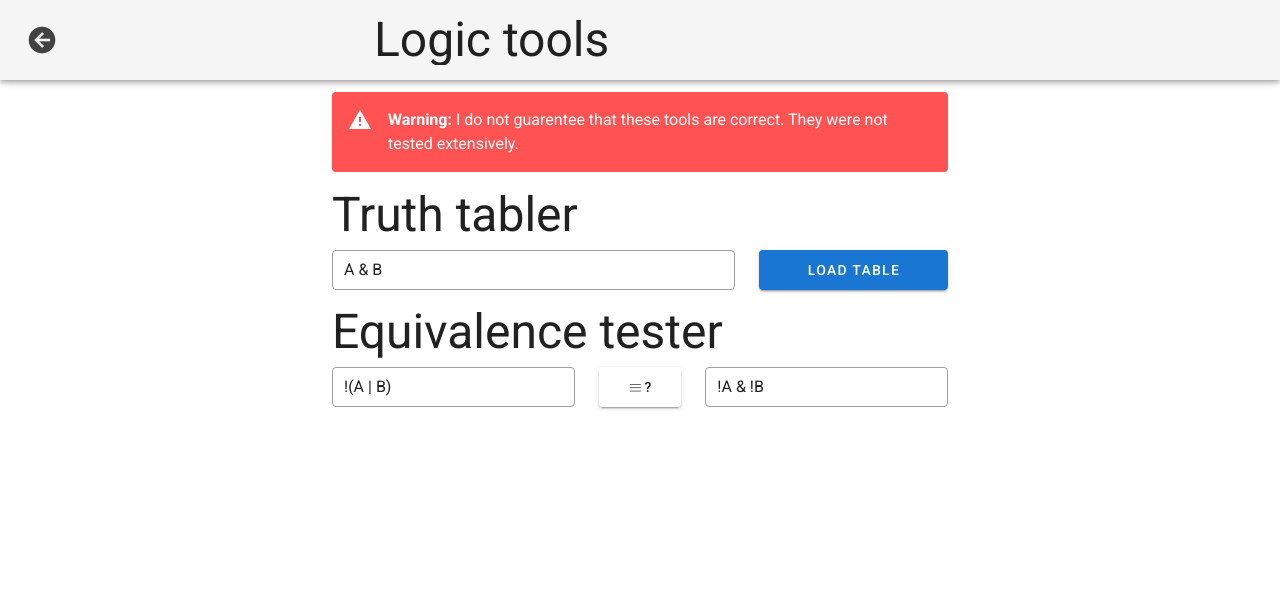
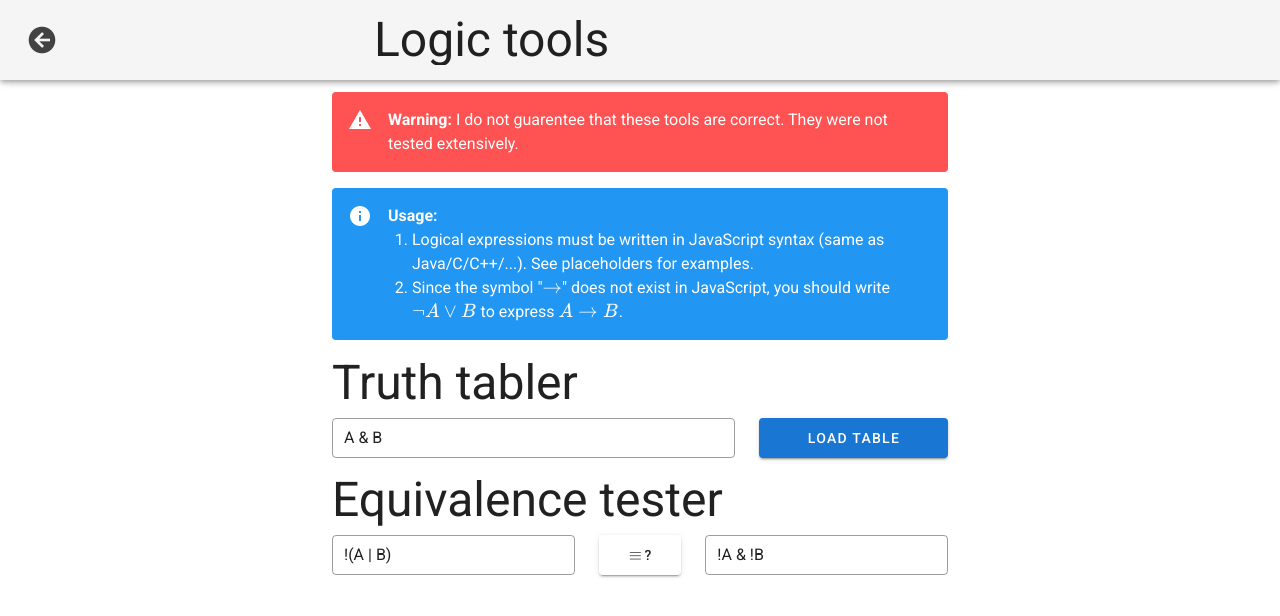
Before and after one commit to HumbleCatcher/eth-homepage, a Nuxt app: page /logic-tools in a window 1280 px wide. Shown: the top 616 px of the page. Built offline with nearby package versions, Linux system fonts and the light colour scheme.

Commit message:
add usage note for logic tools

```diff
--- a/pages/logic-tools.vue
+++ b/pages/logic-tools.vue
@@ -3,6 +3,21 @@
     <v-alert type="error">
       <strong>Warning:</strong> I do not guarentee that these tools are correct.
       They were not tested extensively.
+    </v-alert>
+    <v-alert type="info">
+      <strong>Usage:</strong>
+      <ol>
+        <li>
+          Logical expressions must be written in JavaScript syntax (same as
+          Java/C/C++/...). See placeholders for examples.
+        </li>
+        <li>
+          Since the symbol "<span v-html="$katex('\\rightarrow')" />" does not
+          exist in JavaScript, you should write
+          <span v-html="$katex('\\neg A \\lor B')" /> to express
+          <span v-html="$katex('A \\rightarrow B')" />.
+        </li>
+      </ol>
     </v-alert>
     <h3>Truth tabler</h3>
     <v-row align="center">
```
